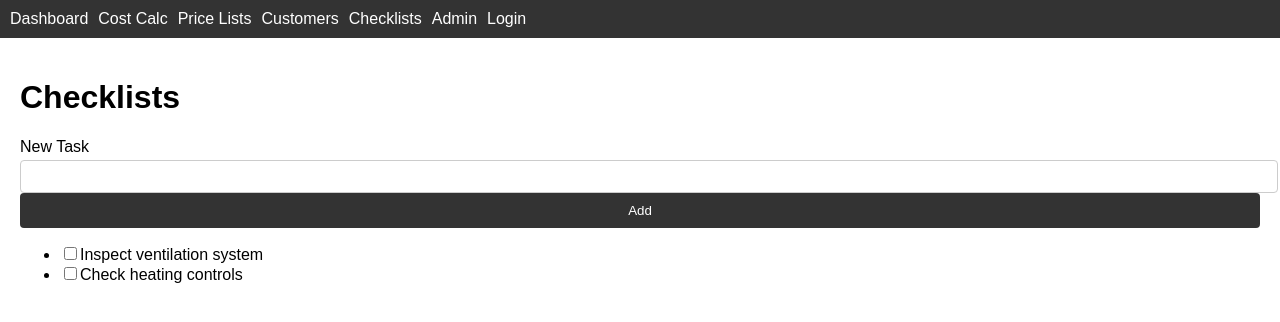
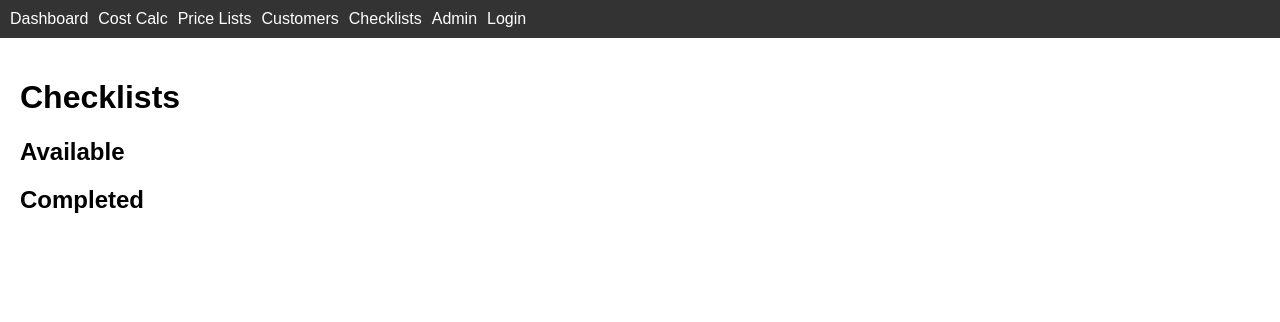
Before and after one commit to evengordonlauve/Energy-Bill-System, a Next.js app: page /checklists in a window 1280 px wide. Shown: the top 322 px of the page. Built offline with nearby package versions, Linux system fonts and the light colour scheme.

Commit message:
Add checklist creation tool and editable checklists

```diff
--- a/pages/admin/index.tsx
+++ b/pages/admin/index.tsx
@@ -16,6 +16,11 @@ export default function AdminHome() {
           <p>System configuration.</p>
           <Link href="/admin/settings">Open</Link>
         </div>
+        <div className="card">
+          <h3>Checklist Tool</h3>
+          <p>Create new checklists.</p>
+          <Link href="/admin/checklists">Open</Link>
+        </div>
       </div>
     </Layout>
   );
--- a/pages/checklists/index.tsx
+++ b/pages/checklists/index.tsx
@@ -1,62 +1,101 @@
-import { FormEvent, ChangeEvent, useState } from "react";
+import { useState, useEffect, ChangeEvent, FormEvent } from "react";
 import Layout from "../../components/Layout";
+import { useAuth } from "../../contexts/AuthContext";
 
-interface ChecklistItem {
+interface Checklist {
   id: number;
-  text: string;
+  title: string;
   done: boolean;
+  doneBy?: string;
+  doneAt?: string;
 }
 
-const initialItems: ChecklistItem[] = [
-  { id: 1, text: "Inspect ventilation system", done: false },
-  { id: 2, text: "Check heating controls", done: false },
-];
+const STORAGE_KEY = "checklists";
 
 export default function Checklists() {
-  const [items, setItems] = useState<ChecklistItem[]>(initialItems);
-  const [task, setTask] = useState<string>("");
+  const { user } = useAuth();
+  const [checklists, setChecklists] = useState<Checklist[]>([]);
+  const [editTitles, setEditTitles] = useState<Record<number, string>>({});
 
-  const addItem = (e: FormEvent<HTMLFormElement>) => {
-    e.preventDefault();
-    if (!task.trim()) return;
-    setItems([...items, { id: Date.now(), text: task.trim(), done: false }]);
-    setTask("");
+  const [loaded, setLoaded] = useState(false);
+
+  useEffect(() => {
+    if (typeof window !== "undefined") {
+      const stored = localStorage.getItem(STORAGE_KEY);
+      if (stored) {
+        setChecklists(JSON.parse(stored) as Checklist[]);
+      }
+      setLoaded(true);
+    }
+  }, []);
+
+  useEffect(() => {
+    if (loaded && typeof window !== "undefined") {
+      localStorage.setItem(STORAGE_KEY, JSON.stringify(checklists));
+    }
+  }, [checklists, loaded]);
+
+  const toggleDone = (id: number) => {
+    setChecklists((prev) =>
+      prev.map((c) => {
+        if (c.id !== id) return c;
+        if (c.done) {
+          return { id: c.id, title: c.title, done: false };
+        }
+        return {
+          ...c,
+          done: true,
+          doneBy: user?.name || "Unknown",
+          doneAt: new Date().toISOString(),
+        };
+      }),
+    );
   };
 
-  const toggleItem = (id: number) => {
-    setItems(
-      items.map((it) => (it.id === id ? { ...it, done: !it.done } : it)),
+  const handleEditChange = (id: number, val: string) => {
+    setEditTitles((prev) => ({ ...prev, [id]: val }));
+  };
+
+  const saveTitle = (id: number) => {
+    setChecklists((prev) =>
+      prev.map((c) => (c.id === id ? { ...c, title: editTitles[id] ?? c.title } : c)),
     );
   };
 
   return (
     <Layout>
       <h1>Checklists</h1>
-      <form onSubmit={addItem} className="form-group">
-        <label htmlFor="task">New Task</label>
-        <input
-          id="task"
-          type="text"
-          value={task}
-          onChange={(e: ChangeEvent<HTMLInputElement>) =>
-            setTask(e.target.value)
-          }
-        />
-        <button type="submit" className="button">
-          Add
-        </button>
-      </form>
+      <h2>Available</h2>
       <ul>
-        {items.map((item) => (
-          <li key={item.id}>
-            <label>
-              <input
-                type="checkbox"
-                checked={item.done}
-                onChange={() => toggleItem(item.id)}
-              />
-              {item.text}
-            </label>
+        {checklists.filter((c) => !c.done).map((c) => (
+          <li key={c.id}>
+            {c.title}{" "}
+            <button className="button" onClick={() => toggleDone(c.id)}>
+              Mark Done
+            </button>
+          </li>
+        ))}
+      </ul>
+      <h2>Completed</h2>
+      <ul>
+        {checklists.filter((c) => c.done).map((c) => (
+          <li key={c.id}>
+            <input
+              type="text"
+              value={editTitles[c.id] ?? c.title}
+              onChange={(e: ChangeEvent<HTMLInputElement>) =>
+                handleEditChange(c.id, e.target.value)
+              }
+            />
+            <button className="button" onClick={() => saveTitle(c.id)}>
+              Save
+            </button>
+            <button className="button" onClick={() => toggleDone(c.id)}>
+              Undo
+            </button>
+            <div className="small">
+              Signed {c.doneBy} on {new Date(c.doneAt || "").toLocaleString()}
+            </div>
           </li>
         ))}
       </ul>
--- a/styles/globals.css
+++ b/styles/globals.css
@@ -94,3 +94,8 @@ body {
   border-radius: 4px;
   cursor: pointer;
 }
+
+.small {
+  font-size: 0.8em;
+  color: #555;
+}
```
Also changed, not shown: pages/admin/checklists.tsx (added, +91 -0 lines), 1 other file (tests, documents, lock files or other folders).
